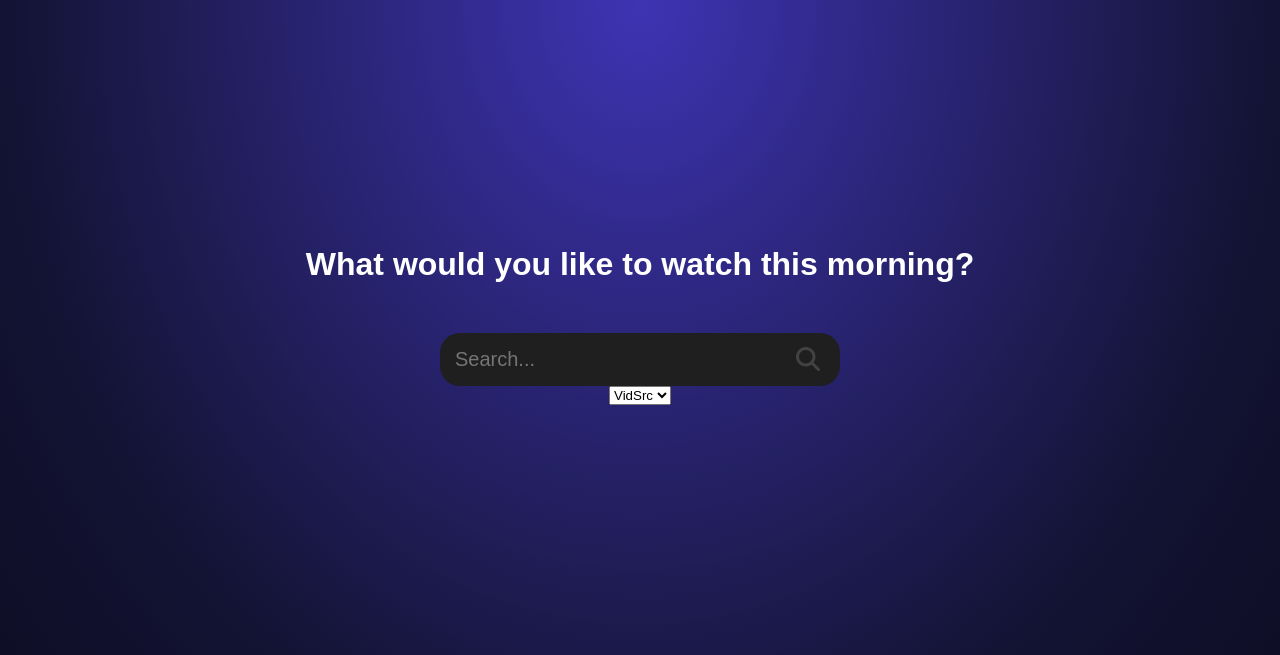
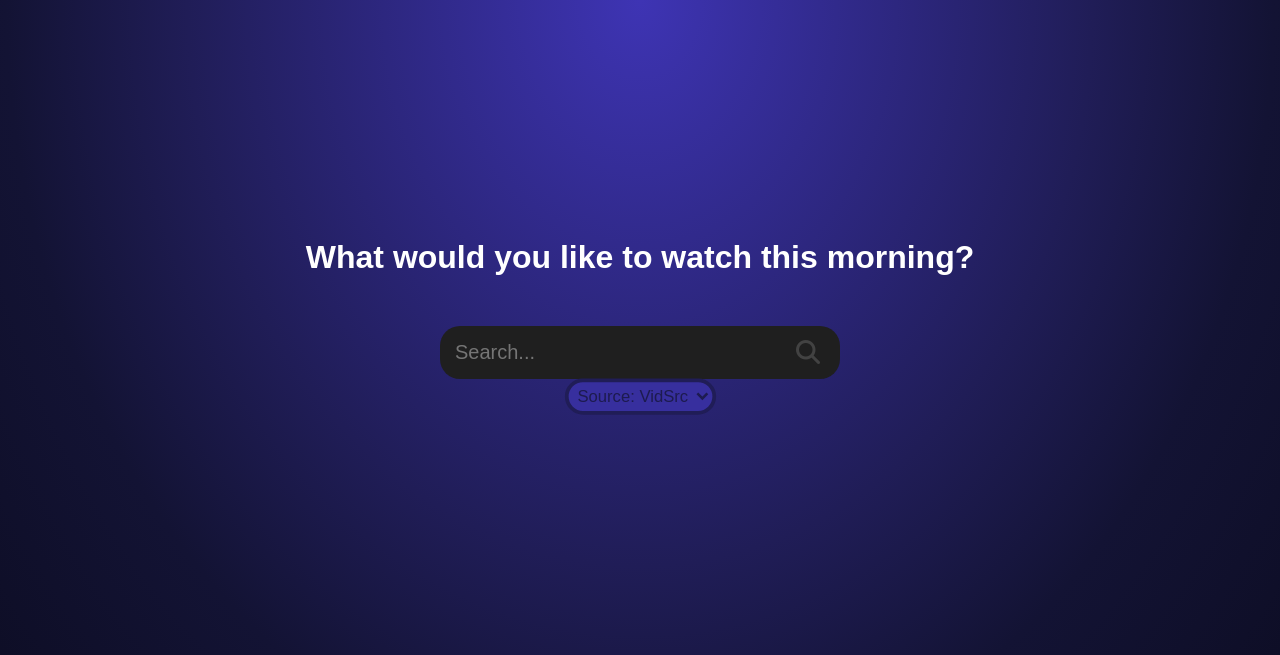
Before and after one commit to Mongo-Movies/Mongo-Movies, a Flask app: page / in a window 1280 px wide. Shown: the top 655 px of the page. Run offline with Flask 3, Linux system fonts and the light colour scheme; some libraries are stand-ins or nearby versions.

Commit message:
added some crappy css styling for dropdown

```diff
--- a/static/css/styles.css
+++ b/static/css/styles.css
@@ -12,8 +12,17 @@ body {
     overflow-x: hidden;
 }
 
-
-
+.route-selecter {
+    background-color: #372F9E;
+    border-color: #201d57;
+    border-width: 3px;
+    border-radius: 15px;
+    padding: 3px;
+    scale: 125%;
+    margin-top: 3.5px;
+    color: #1D1B4F;
+    position: relative;
+}
 
 ::-webkit-scrollbar {
     width: 10px;
--- a/templates/index.html
+++ b/templates/index.html
@@ -28,9 +28,9 @@
         };
         </script>
         <div class="dropdown-container">
-            <select id="route-select" class="route-select">
-                <option value="vidsrc">VidSrc</option>
-                <option value="nites">Nites</option>
+            <select id="route-select" class="route-selecter">
+                <option value="vidsrc">Source: VidSrc</option>
+                <option value="nites">Source: Nites</option>
             </select>
         </div>
         <!-- made by DeSu32-->
```
